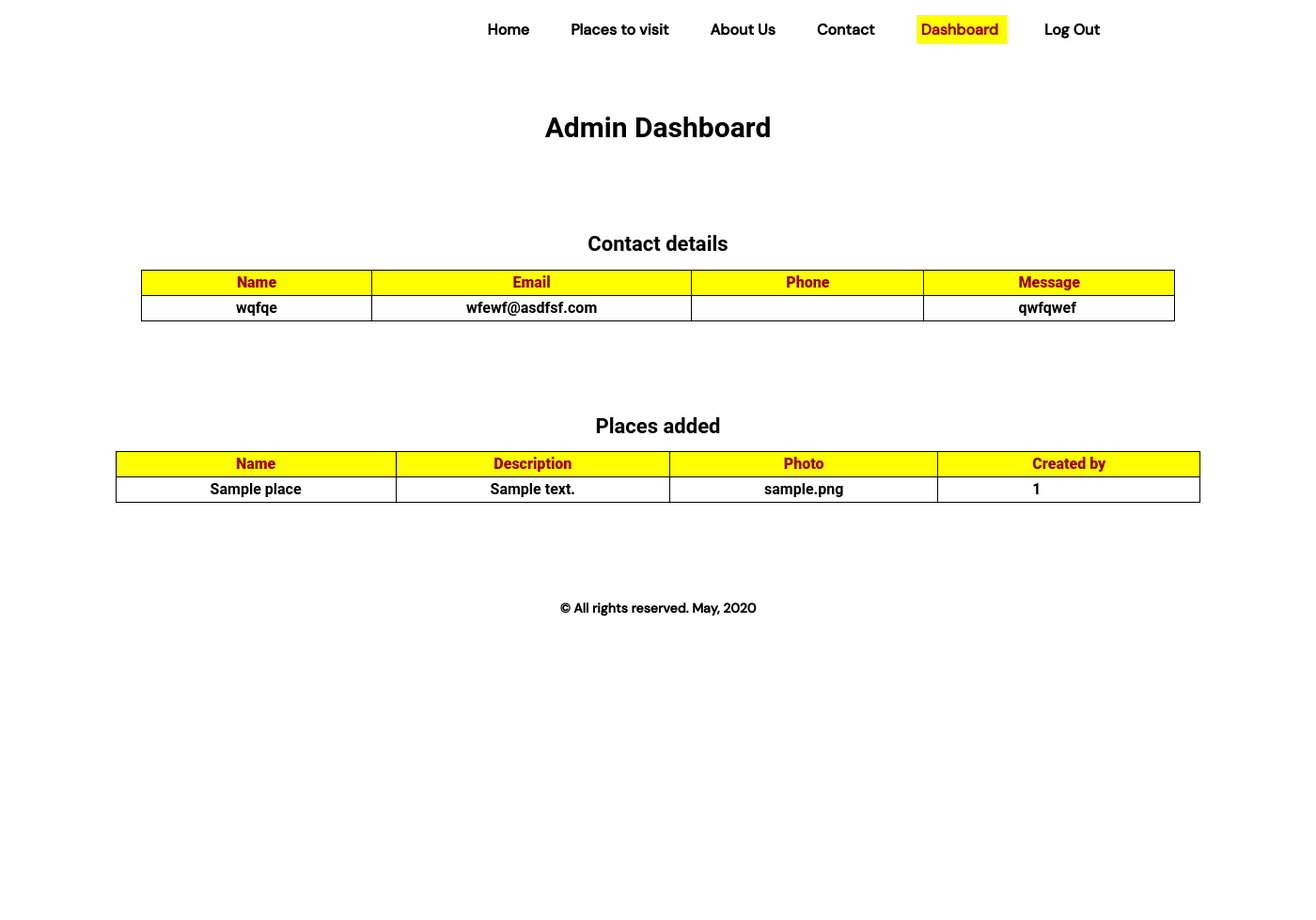
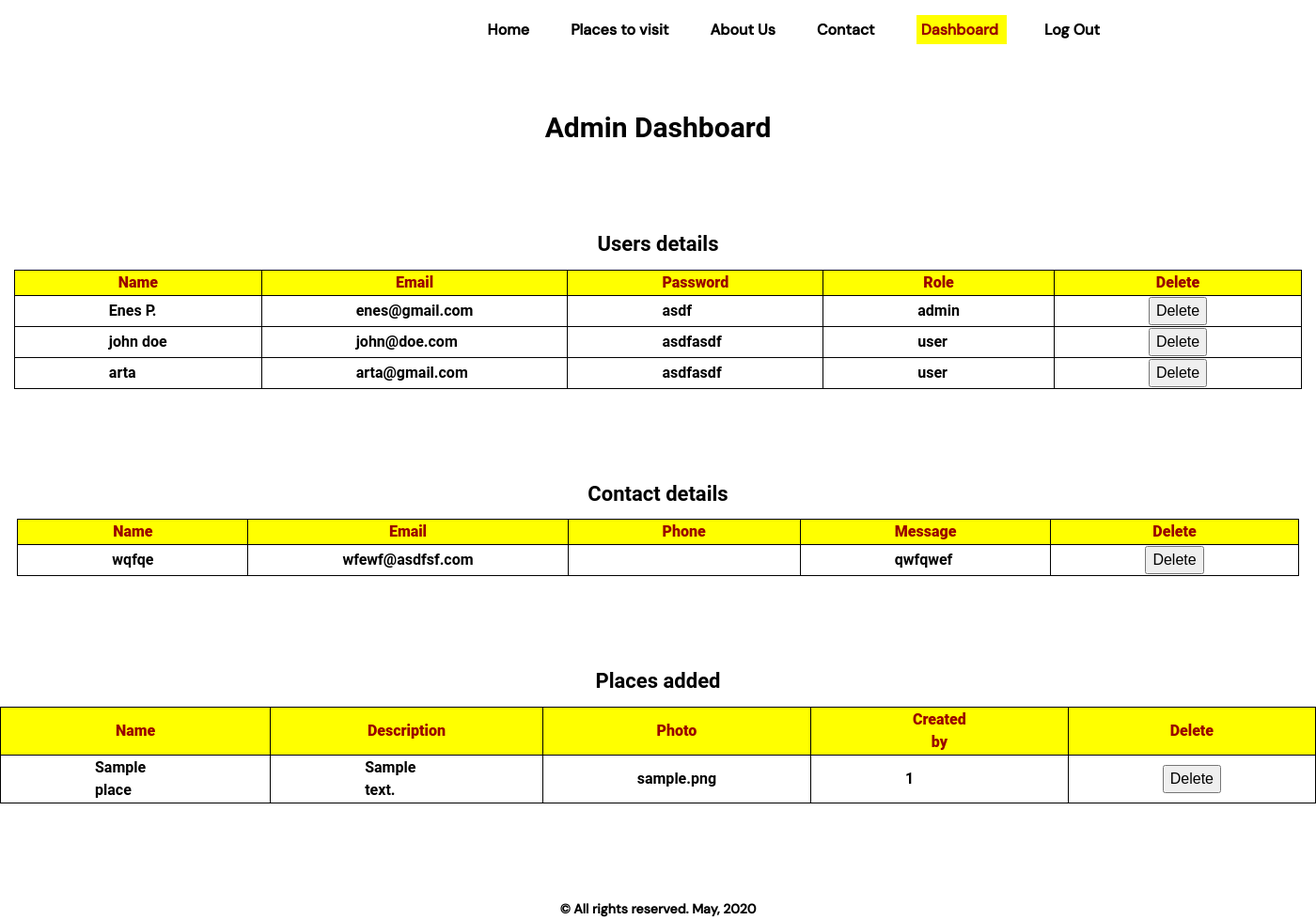
Before and after one commit to Enes9999/visitkosovo, a PHP site: page /dashboard.php in a window 1400 px wide. Shown: the whole page at 94% size. Before the commit the page ends 656 px from the top, so only its background shows below. Run offline with PHP 8.4, Linux system fonts and the light colour scheme; a user stored in the database is signed in; data comes from the database, SQL or seed files in the repository; tables that the repository leaves empty hold one stand-in row (values such as "Sample post"); some web fonts are replaced.

```diff
--- a/css/index.css
+++ b/css/index.css
@@ -94,11 +94,15 @@ img {
 
 /* dashboardi */
 .table-1 {
+  padding-left: 100px;
+  padding-right: 100px;
   margin: 0 auto;
   border: 1px solid black;
   border-collapse: collapse;
 
 }#dashboard-text{
+  padding-left: 100px;
+  padding-right: 100px;
   text-align: center;
   margin-bottom: 30px;
   margin-top: 80px;
@@ -117,9 +121,13 @@ img {
   border: 1px solid black;
 
 }.dashboard-h1{
+  padding-left: 100px;
+  padding-right: 100px;
   margin-top: 100px;
   font-size: 22px;
   text-align: center;
 }footer{
+  padding-left: 100px;
+  padding-right: 100px;
   margin-top: 100px;
 }
--- a/dashboard.php
+++ b/dashboard.php
@@ -11,6 +11,8 @@ if(!Auth::isAdmin()) {
 
 $contacts = Dashboard::getContacts();
 $places = Dashboard::getPlaces();
+$users = Dashboard::getUsers();
+
 ?>
 
 
@@ -18,7 +20,37 @@ $places = Dashboard::getPlaces();
 <h1 id="dashboard-text">Admin Dashboard</h1>
 
 <div class="container">
-  <h1 class="dashboard-h1"> Contact details </h1>
+
+    <h1 class="dashboard-h1"> Users details </h1>
+    <table class="table-1">
+        <tr>
+
+            <th class="rows">Name</th>
+            <th class="rows">Email</th>
+            <th class="rows">Password</th>
+            <th class="rows">Role</th>
+            <th class="rows">Delete</th>
+
+        <tr>
+
+            <?php foreach($users as $users): ?>
+        <tr>
+            <td class="table-data"><?php echo $users['name']; ?></td>
+            <td class="table-data"><?php echo $users['email']; ?></td>
+            <td class="table-data"><?php echo $users['password']; ?></td>
+            <td class="table-data"><?php echo $users['role']; ?></td>
+            <td class="table-data"><button><a href="delete_users.php?ID=<?php echo $users['id']; ?>">Delete</a></button></td>
+
+        <tr>
+            <?php endforeach; ?>
+    </table>
+
+<!-- OK -->
+
+
+
+
+    <h1 class="dashboard-h1"> Contact details </h1>
     <table class="table-1">
         <tr>
 
@@ -26,6 +58,7 @@ $places = Dashboard::getPlaces();
             <th class="rows">Email</th>
             <th class="rows">Phone</th>
             <th class="rows">Message</th>
+            <th class="rows">Delete</th>
 
         <tr>
 
@@ -35,13 +68,14 @@ $places = Dashboard::getPlaces();
             <td class="table-data"><?php echo $contact['email']; ?></td>
             <td class="table-data"><?php echo $contact['phone']; ?></td>
             <td class="table-data"><?php echo $contact['message']; ?></td>
+            <td class="table-data"><button><a href="delete_contacts.php?ID=<?php echo $contact['id']; ?>">Delete</a></button></td>
         <tr>
             <?php endforeach; ?>
     </table>
 
 
 
-<h1 class="dashboard-h1"> Places added </h1>
+    <h1 class="dashboard-h1"> Places added </h1>
     <table class="table-1">
         <tr>
 
@@ -49,6 +83,7 @@ $places = Dashboard::getPlaces();
             <th class="rows">Description</th>
             <th class="rows">Photo</th>
             <th class="rows">Created by</th>
+            <th class="rows">Delete</th>
 
         <tr>
 
@@ -58,6 +93,8 @@ $places = Dashboard::getPlaces();
             <td class="table-data"><?php echo $place['description']; ?></td>
             <td class="table-data"><?php echo $place['photo']; ?></td>
             <td class="table-data"><?php echo $place['created_by']; ?></td>
+            <td class="table-data"><button><a href="delete_places.php?ID=<?php echo $place['id']; ?>">Delete</a></button></td>
+
         <tr>
             <?php endforeach; ?>
     </table>
--- a/footer.php
+++ b/footer.php
@@ -16,6 +16,17 @@ var swiper = new Swiper('.swiper-container', {
 
 
 <script type="text/javascript" src="js/site.js"> </script>
+<script type="text/javascript" src="js/login.js"> </script>
+<script>
+function myFunction() {
+    var x = document.getElementById("myTopnav");
+    if (x.className === "topnav") {
+        x.className += " responsive";
+    } else {
+        x.className = "topnav";
+    }
+}
+</script>
 
 <footer>
     <p id="footer" style="font-size: 14px;">
--- a/header.php
+++ b/header.php
@@ -9,6 +9,7 @@
     <link rel="stylesheet" type="text/css" href="css/<?php echo $page; ?>.css">
     <link rel="stylesheet" type="text/css" href="css/footer.css">
     <link rel="stylesheet" href="https://unpkg.com/swiper/swiper-bundle.min.css">
+    <link rel="stylesheet" href="https://cdnjs.cloudflare.com/ajax/libs/font-awesome/4.7.0/css/font-awesome.min.css">
 </head>
 
 <body>
--- /dev/null
+++ b/js/login.js
@@ -0,0 +1,173 @@
+function validate1(event){
+    var email = document.forma2.email.value;
+    var password = document.forma2.password.value;
+    var emailVal = document.getElementById('e4');
+    var passwordVal = document.getElementById('e5');
+    var emailError = false;
+    var passwordError = false;
+
+    //email validation
+    if(!email || email == ""){
+        event.preventDefault();
+        emailVal.innerHTML = "Email can't be blank !";
+        emailVal.style.visibility = 'visible';
+        emailError = true;
+    }
+    else if(!validateEmail(email)){
+        emailVal.innerHTML = "Invalid email !";
+        emailVal.style.visibility = "visible";
+        emailError = true;
+    }
+    else{
+        emailError =false;
+        emailVal.style.visibility = "hidden";
+
+    }
+
+    //password validation
+    if(!password || password == ""){
+        event.preventDefault();
+        passwordVal.innerHTML = "Password can't be blank !";
+        passwordVal.style.visibility = 'visible';
+        passwordError = true;
+    }
+    else{
+        passwordError =false;
+        passwordVal.style.visibility = "hidden";
+    }
+
+    function validateEmail(email) {
+        var emailRegex = /^([a-zA-Z0-9_\-\.]+)@((\[[0-9]{1,3}\.[0-9]{1,3}\.[0-9]{1,3}\.)|(([a-zA-Z0-9\-]+\.)+))([a-zA-Z]{2,4}|[0-9]{1,3})(\]?)$/;
+        return emailRegex.test(String(email).toLowerCase());
+      }
+
+}
+
+
+function validate(event){
+    //fields
+    var name = document.forma.name.value;
+    var email = document.forma.email.value;
+    var password = document.forma.password.value;
+    // var passwordConf = document.getElementById('password1').value;
+    // var birthday = document.getElementById('bday').value;
+    //errors
+    var nameVal = document.getElementById('e1');
+    var emailVal = document.getElementById('e2');
+    var passwordVal = document.getElementById('e3');
+    // var passwordConfirmVal = document.getElementById('e4');
+    // var birthdayVal = document.getElementById('e5');
+    var nameError = false;
+    var emailError = false;
+    var passwordError = false;
+    // var birthdayError = false;
+    //valid
+    // var nameG = document.getElementById('v1');
+    // var emailG = document.getElementById('v2');
+    // var PasswordG = document.getElementById('v3');
+    // var PasswordConfirmG = document.getElementById('v4');
+    // var birthdayG = document.getElementById('v5');
+
+    //name validation
+    if(!name || name == ""){
+        event.preventDefault();
+        nameVal.innerHTML = "Name can't be blank !";
+        nameVal.style.visibility = 'visible';
+        nameError = true;
+    }
+    else if(!validateName(name)){
+        nameVal.innerHTML = "Invalid name !";
+        nameVal.style.visibility = "visible";
+        nameError = true;
+    }
+    else{
+        nameError =false;
+        nameVal.style.visibility = "hidden";
+    }
+
+    //email validation
+    if(!email || email == ""){
+        event.preventDefault();
+        emailVal.innerHTML = "Email can't be blank !";
+        emailVal.style.visibility = 'visible';
+        emailError = true;
+    }
+    else if(!validateEmail(email)){
+        emailVal.innerHTML = "Invalid email !";
+        emailVal.style.visibility = "visible";
+        emailError = true;
+    }
+    else{
+        emailError =false;
+        emailVal.style.visibility = "hidden";
+
+    }
+
+    //password validation
+    if(!password || password == ""){
+        event.preventDefault();
+        passwordVal.innerHTML = "Password can't be blank !";
+        passwordVal.style.visibility = 'visible';
+        passwordError = true;
+    }
+    else if(!validatePassword(password)){
+        passwordVal.innerHTML = "Invalid password !";
+        passwordVal.style.visibility = "visible";
+        passwordError = true;
+    }
+    else{
+        passwordError =false;
+        passwordVal.style.visibility = "hidden";
+    }
+
+    //password confirm
+    // if(!passwordConf || passwordConf == ""){
+    //     passwordConfirmVal.innerHTML = "Password confirmation can't be blank !";
+    //     passwordConfirmVal.style.visibility = "visible";
+    //     passwordConfirmError = true;
+    // }
+    // else if(!passwordConf.equals(password)){
+    //     passwordConfirmVal.innerHTML = "Password doesn't match!";
+    //     passwordConfirmVal.style.visibility = "visible";
+    //     passwordConfirmError = true;
+    // }
+    // else{
+    //     passwordConfirmError = false;
+    //     passwordConfirmVal.style.visibility = "hidden";
+    //     PasswordConfirmG.innerHTML = "Continue with birthday..."
+    // }
+
+    //birthday validation
+    // if(!birthday || birthday == ""){
+    //     birthdayVal.innerHTML = "Birthday can't be blank !";
+    //     birthdayVal.style.visibility = 'visible';
+    //     birthdayError = true;
+    // }
+    // else if(!validateBirthday(birthday)){
+    //     birthdayVal.innerHTML = "Invalid birthday !";
+    //     birthdayVal.style.visibility = "visible";
+    //     birthdayError = true;
+    // }
+    // else{
+    //     birthdayError =false;
+    //     birthdayVal.style.visibility = "hidden";
+    //     birthdayG.innerHTML = "Valid !";
+    // }
+}
+
+function validateEmail(email) {
+    var emailRegex = /^([a-zA-Z0-9_\-\.]+)@((\[[0-9]{1,3}\.[0-9]{1,3}\.[0-9]{1,3}\.)|(([a-zA-Z0-9\-]+\.)+))([a-zA-Z]{2,4}|[0-9]{1,3})(\]?)$/;
+    return emailRegex.test(String(email).toLowerCase());
+  }
+  function validateName(name){
+      var nameRegex = /^([a-zA-Z]+)$/;
+      return nameRegex.test(name);
+  }
+  function validatePassword(password){
+      var passwordRegex = /^(?=.*[a-z])(?=.*[A-Z])(?=.*[@$!%*?.,&])[A-Za-z\d@$!%*?.,&]{8,}$/;
+      return passwordRegex.test(password);
+  }
+//   function validateBirthday(birthday){
+//       var birthdayRegex = /^(0[1-9]|[12][0-9]|3[01])[- /.](0[1-9]|1[012])[- /.](19|20)\d\d$/;
+//       return birthdayRegex.test(birthday);
+//   }
--- a/lib/Dashboard.php
+++ b/lib/Dashboard.php
@@ -21,4 +21,13 @@ class Dashboard {
 
         return $places;
     }
+
+    public static function getUsers() {
+        $db = new Database();
+
+        $sql = "SELECT * FROM users;";
+        $places = $db->find($sql);
+
+        return $places;
+    }
 }
```
Also changed, not shown: css/login.css (+8 -0 lines), delete_contacts.php (added, +32 -0 lines), delete_places.php (added, +29 -0 lines), delete_users.php (added, +30 -0 lines), js/site.js (+0 -47 lines), login.php (+20 -11 lines), README.md.
